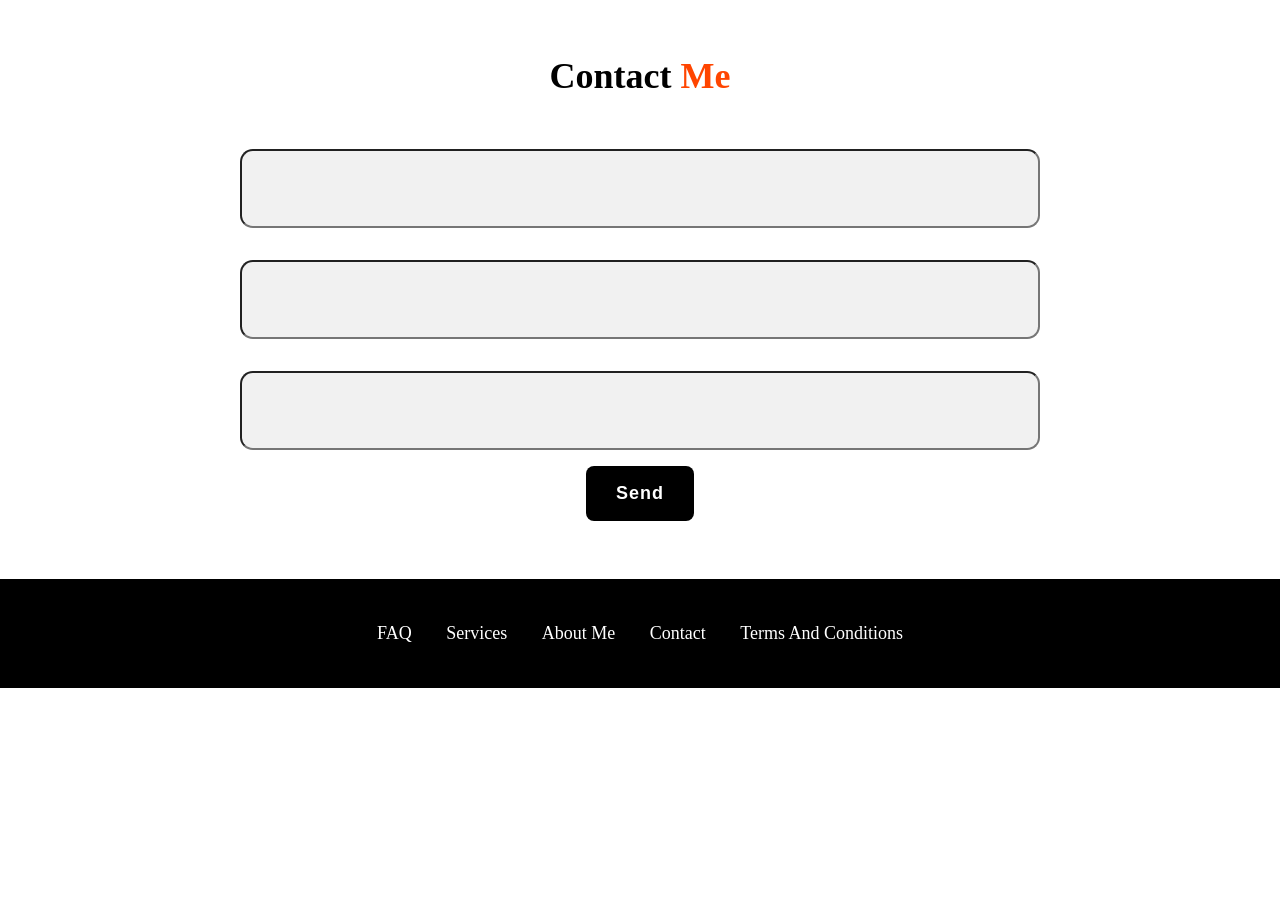
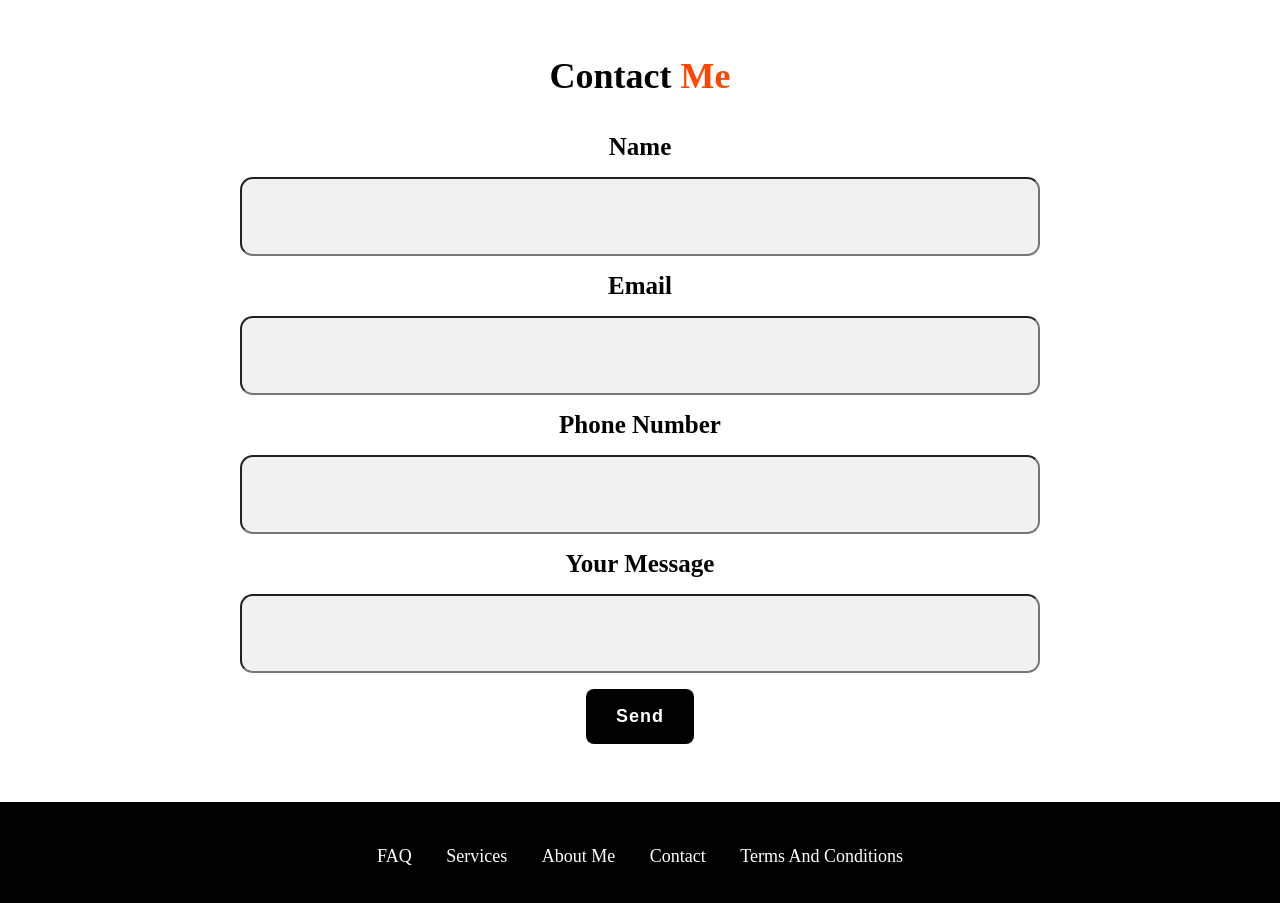
Before and after one commit to CharlieWhiting1/formsubmitdemo, a plain HTML site: page index.html in a window 1280 px wide. Shown: the part 3480-4383 px from the top of the page. Before the commit the page ends 4168 px from the top, so only its background shows below. Drawn offline with Linux system fonts and the light colour scheme.

Commit message:
Add files via upload

```diff
--- a/index.html
+++ b/index.html
@@ -130,13 +130,22 @@
 
         <form action="https://formsubmit.co/c95dee12c6371fe527f8eb6c0dabc860" method="POST">
 
+            <input type="text" name="_honey" style="display: none;">
+
+            <input type="hidden" name="_captcha" value="false">
+
             <div class="input-box">
+            <label for="name" class="contact-label">Name</label>
             <input type="text" name="name" required>
+            <label for="email" class="contact-label">Email</label>
             <input type="email" name="email" required>
+            <label for="number" class="contact-label">Phone Number</label>
+            <input type="number" name="number" required>
             </div>
 
             <div class="input-box">
-                <input type="text" name="Your Message" required>
+                <label for="Message" class="contact-label">Your Message</label>
+                <input type="text" name="Message" required>
             </div>
 
             <div class="contact-btn">
--- a/style.css
+++ b/style.css
@@ -349,6 +349,13 @@ img.displaySlide{
     border: 2px solid black;
 }
 
+.contact-label{
+    text-align: center;
+    font-size: 25px;
+    font-weight: bold;
+    color: black;
+}
+
 /* FOOTER ----------------------*/
 
 .footer{
```
